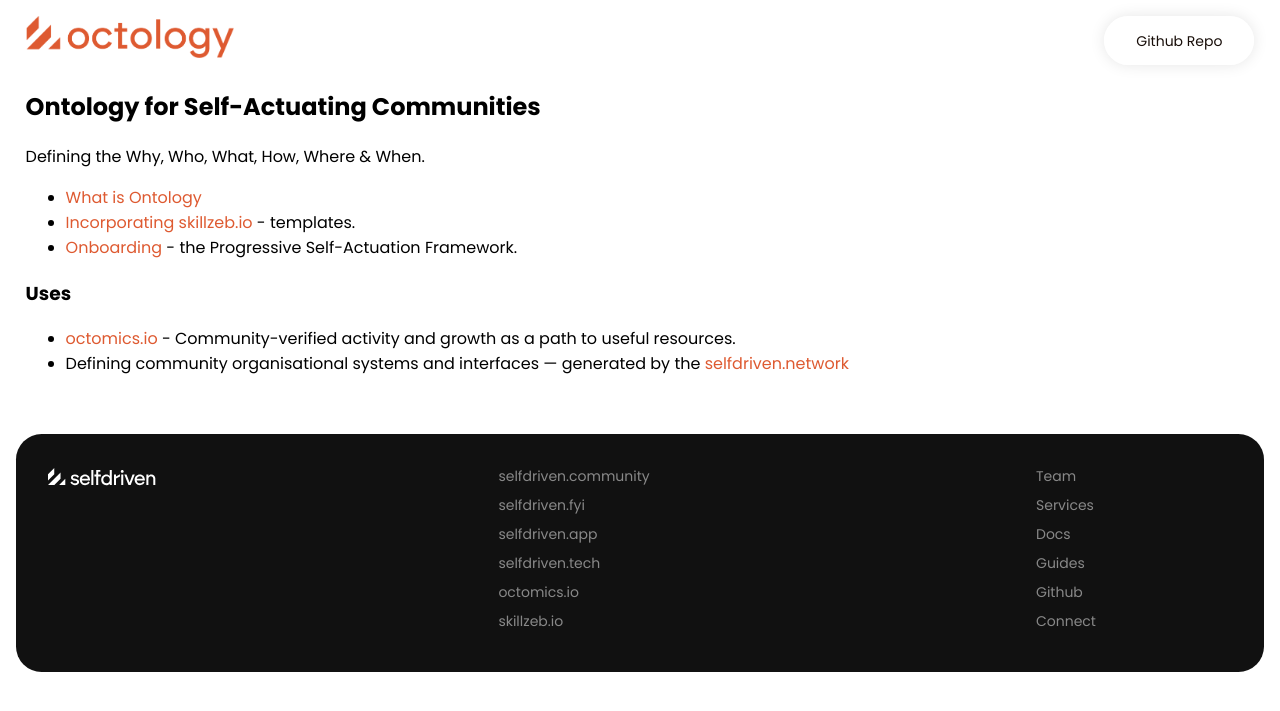
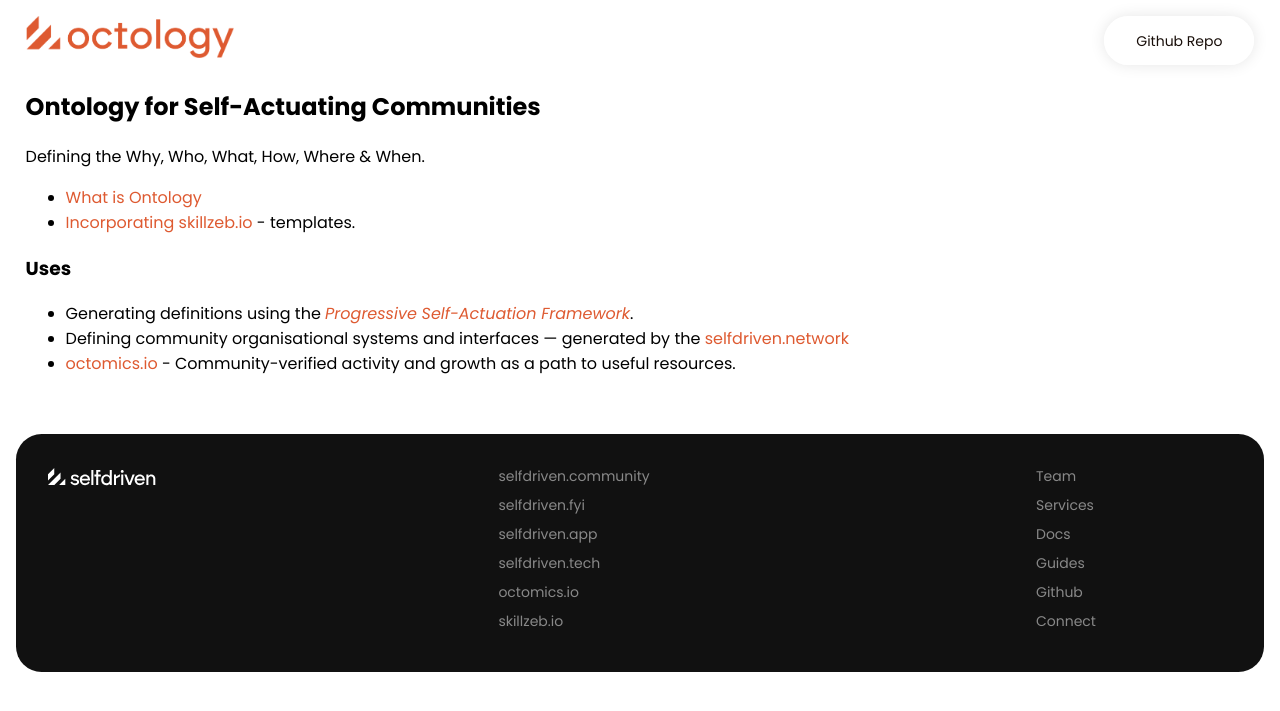
Before and after one commit to selfdriven-octo/octology, a Jekyll site: the page built from docs/index.md, in a window 1280 px wide. Shown: the top 711 px of the page. Built offline with Jekyll 4.4.1, drawn with Linux system fonts in a browser that asks for light colours.

Commit message:
Update index.md

```diff
--- a/docs/index.md
+++ b/docs/index.md
@@ -9,8 +9,8 @@
 
 - [What is Ontology](/what-is-ontology/)
 - [Incorporating skillzeb.io](https://skillzeb.io) - templates.
-- [Onboarding](https://onboarding.selfdriven.foundation) - the Progressive Self-Actuation Framework.
 
 ### Uses
+- Generating definitions using the *[Progressive Self-Actuation Framework](https://onboarding.selfdriven.foundation)*.
+- Defining community organisational systems and interfaces — generated by the [selfdriven.network](https://selfdriven.network)
 - [octomics.io](https://octomics.io) - Community-verified activity and growth as a path to useful resources.
-- Defining community organisational systems and interfaces — generated by the [selfdriven.network](https://selfdriven.network)
```
